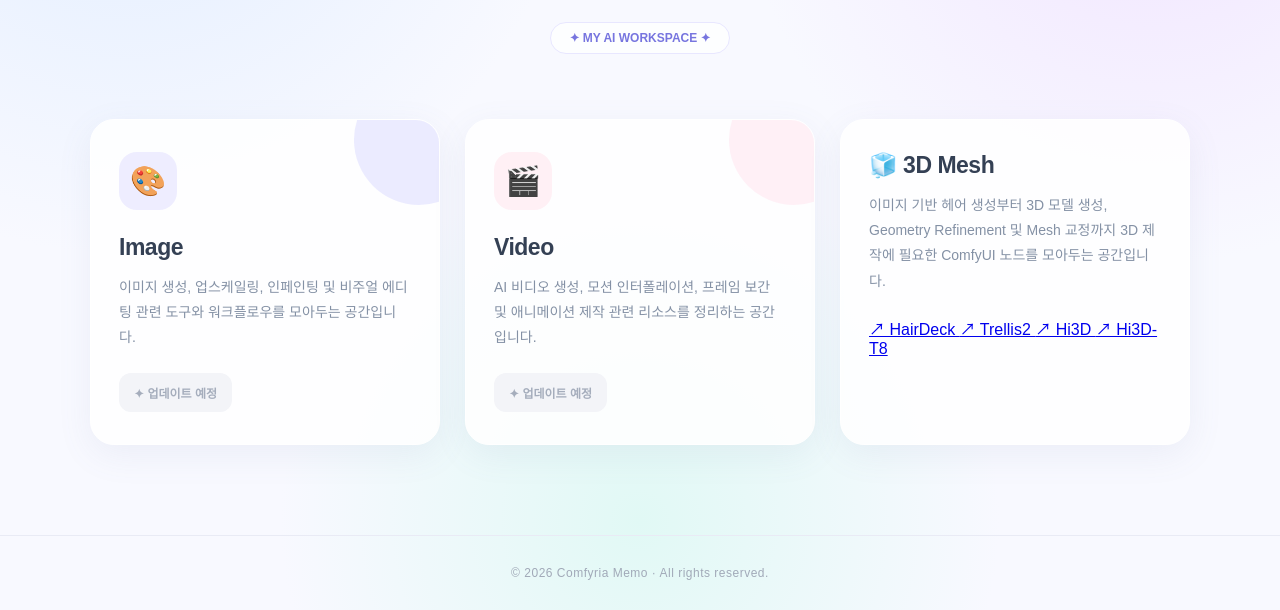
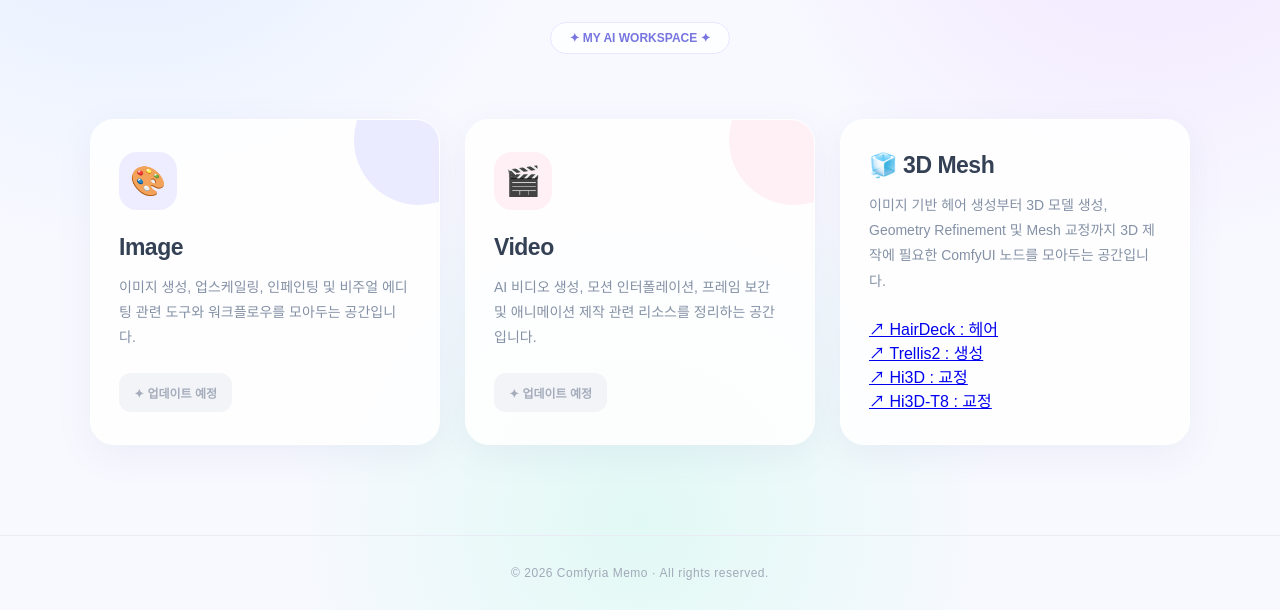
Before and after one commit to PluMaZero/ComfyuiMemo, a plain HTML site: page index.html in a window 1280 px wide. Shown: the part 284-894 px from the top of the page. Drawn offline with Linux system fonts and the light colour scheme; a web font is replaced by a local one.

Commit message:
Update index.html

```diff
--- a/index.html
+++ b/index.html
@@ -289,23 +289,23 @@ footer {
         <div class="tool-links">
             <a href="https://github.com/visualbruno/ComfyUI-HairDeck"
                target="_blank" class="tool-link">
-                ↗ HairDeck
-            </a>
+                ↗ HairDeck : 헤어
+            </a><br>
 
             <a href="https://github.com/visualbruno/ComfyUI-Trellis2"
                target="_blank" class="tool-link">
-                ↗ Trellis2
-            </a>
+                ↗ Trellis2 : 생성
+            </a><br>
 
             <a href="https://github.com/Aero-Ex/ComfyUI-Hi3D"
                target="_blank" class="tool-link">
-                ↗ Hi3D
-            </a>
+                ↗ Hi3D : 교정
+            </a><br>
 
             <a href="https://github.com/T8mars/Comfyui-Hi3d-T8"
                target="_blank" class="tool-link">
-                ↗ Hi3D-T8
-            </a>
+                ↗ Hi3D-T8 : 교정
+            </a><br>
         </div>
     </div>
 
```
